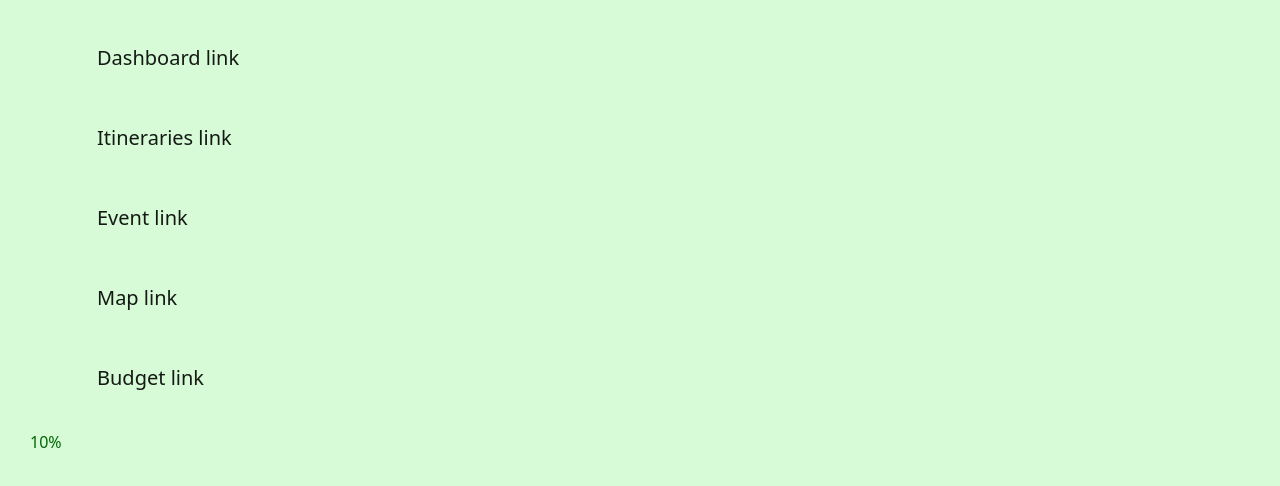
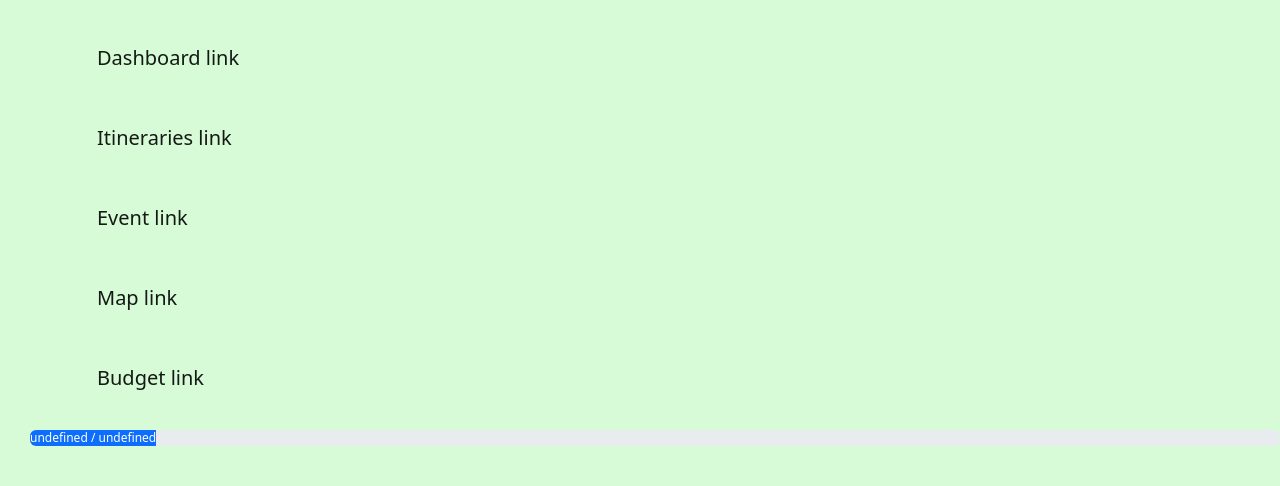
Before and after one commit to yumejensen/greenfield-budget-planner, a React app: page /budget in a window 1280 px wide. Shown: the top 486 px of the page. Built offline with nearby package versions, Linux system fonts and the light colour scheme.

Commit message:
Added bootstrap budget bar with percentage function to calculate percentage from budget amounts

```diff
--- a/src/client/components/budget-components/BudgetBar.jsx
+++ b/src/client/components/budget-components/BudgetBar.jsx
@@ -1,22 +1,19 @@
 import React from "react";
 import { useState } from "react";
+import { ProgressBar } from "react-bootstrap";
 
 // Malleable budget bar that can be used for total budget and daily budget
 function BudgetBar(props){
 
-  // state
-  const [budgetTotal, budgetProgress] = useState()
+  const { budgetTotal, budgetProgress, mainCurrency, foreignCurrency } = props;
 
-  // helper to move the progress in the bar
-
+  const percentage = () => {
+    return (100 * budgetProgress) / budgetTotal;
+  }
 
   // return with html
   return (
-    <div className='budget-bar'>
-      <div className='budget-progress'>
-        10%
-      </div>
-    </div>
+    <ProgressBar now={percentage()} label={`${budgetProgress} / ${budgetTotal}`}/>
   );
 }
 
```
